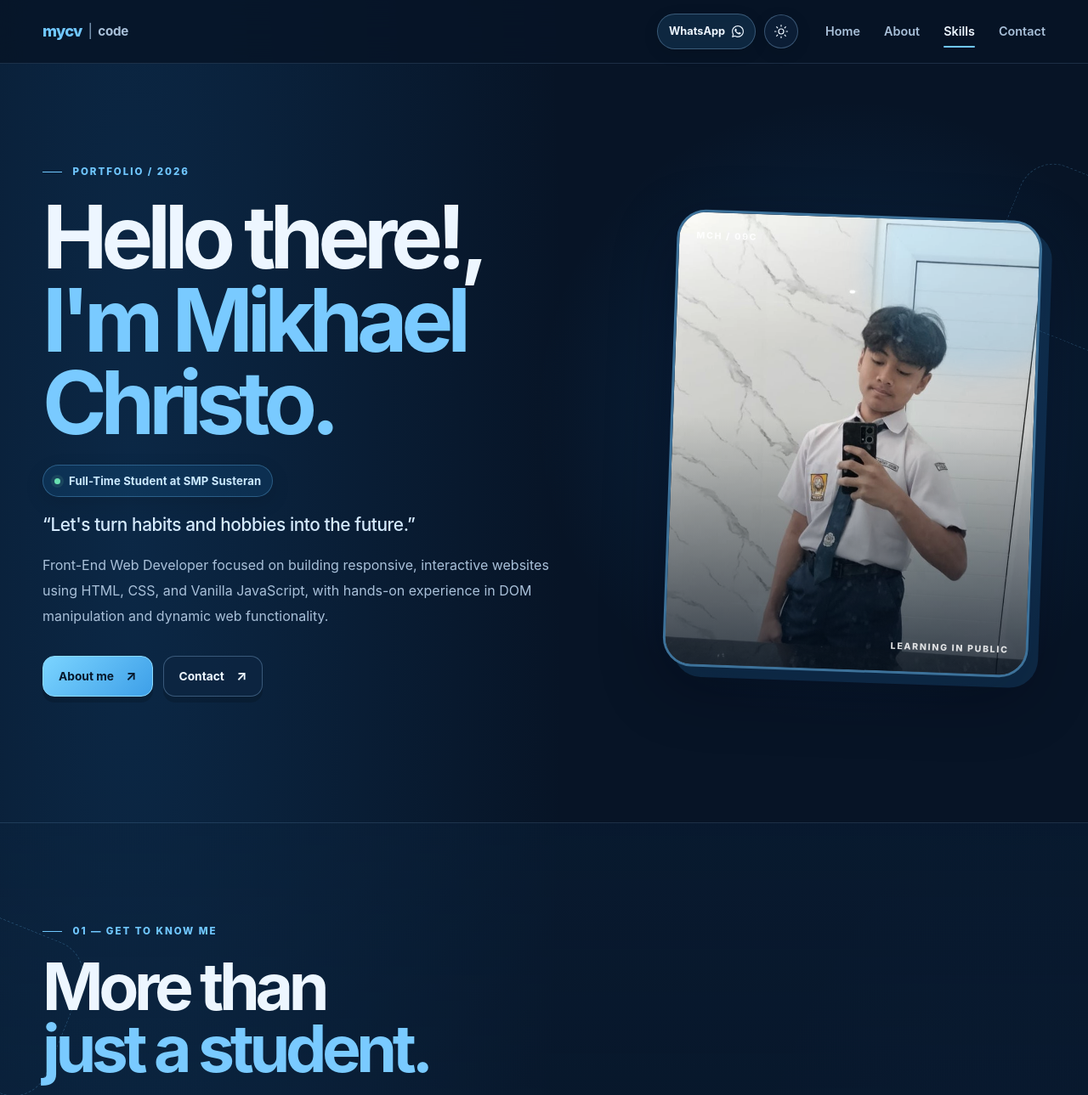
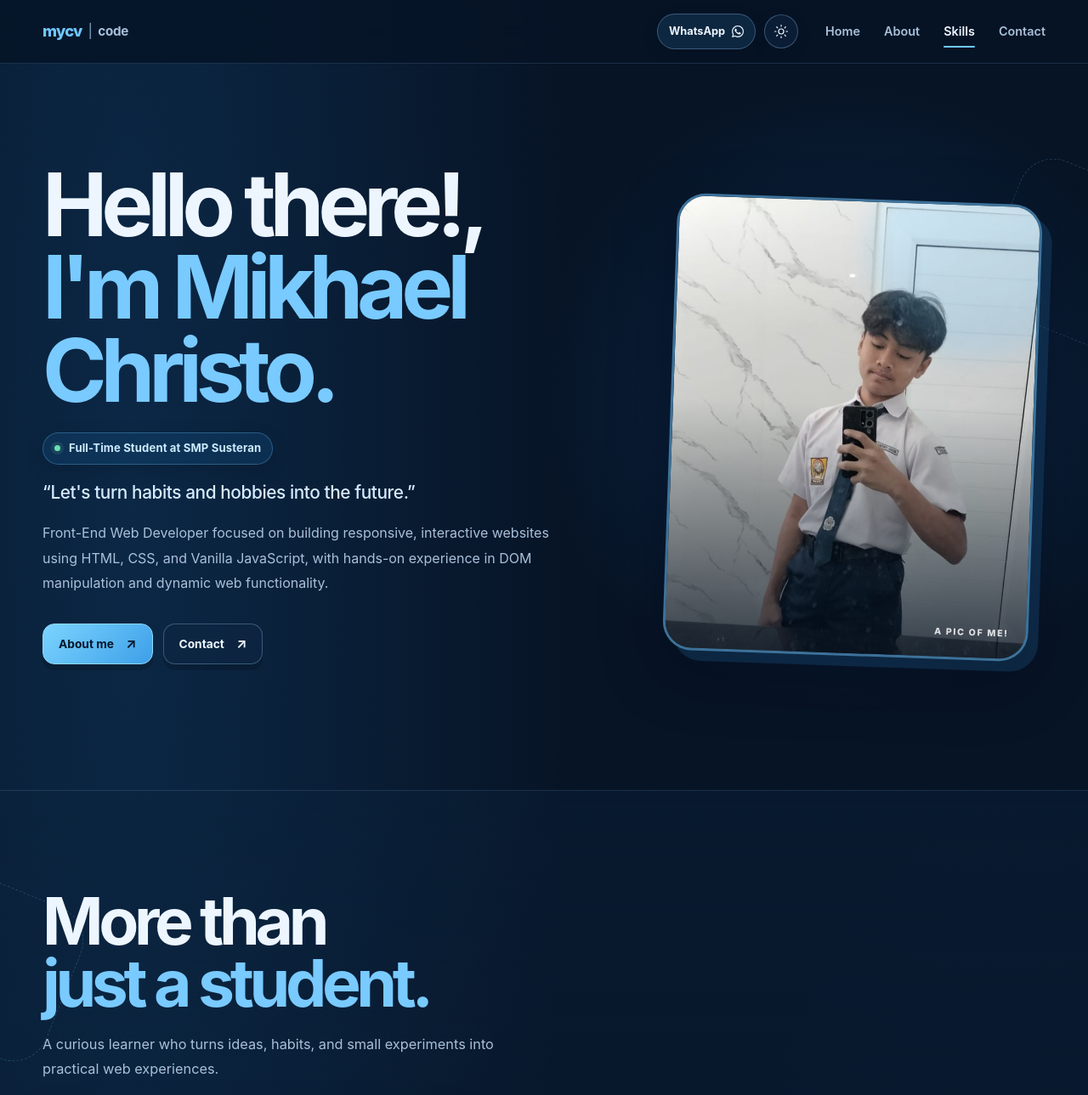
Before and after one commit to deheybros-web/Mikhael-Christo-Landing-Page, a plain HTML site: page main_page/index.html in a window 1280 px wide. Shown: the top 1289 px of the page at 85% size. Drawn offline with Linux system fonts and the light colour scheme.

Commit message:
Refactor index.html to simplify content
Removed unnecessary eyebrow paragraphs and updated photo labels.

```diff
--- a/main_page/index.html
+++ b/main_page/index.html
@@ -55,7 +55,6 @@
     <section class="hero section" id="home">
       <div class="container hero-grid">
         <div class="hero-copy reveal">
-          <p class="eyebrow"><span></span> Portfolio / 2026</p>
           <h1>Hello there!,<br><em>I'm Mikhael Christo.</em></h1>
           <div class="hero-role" aria-live="polite" aria-atomic="true">
             <span class="role-indicator"></span>
@@ -73,8 +72,7 @@
           <div class="photo-frame">
             <div class="photo-glow"></div>
             <img src="../assets/img/mypic.jpeg" alt="Portrait of Mikhael Christo" loading="eager">
-            <div class="photo-label photo-label-top">MCH / 09C</div>
-            <div class="photo-label photo-label-bottom">learning in public</div>
+            <div class="photo-label photo-label-bottom">A pic of me!</div>
           </div>
         </div>
       </div>
@@ -83,7 +81,6 @@
     <section class="section section-border about-section" id="about">
       <div class="container">
         <div class="section-heading reveal about-heading">
-          <p class="eyebrow"><span></span> 01 — Get to know me</p>
           <h2>More than<br><em>just a student.</em></h2>
           <p class="section-lead">A curious learner who turns ideas, habits, and small experiments into practical web experiences.</p>
         </div>
@@ -154,7 +151,6 @@
     <section class="section section-border" id="skills">
       <div class="container">
         <div class="section-heading reveal">
-          <p class="eyebrow"><span></span> 02 — Skills & work</p>
           <h2>Learning by<br><em>building.</em></h2>
         </div>
 
```
